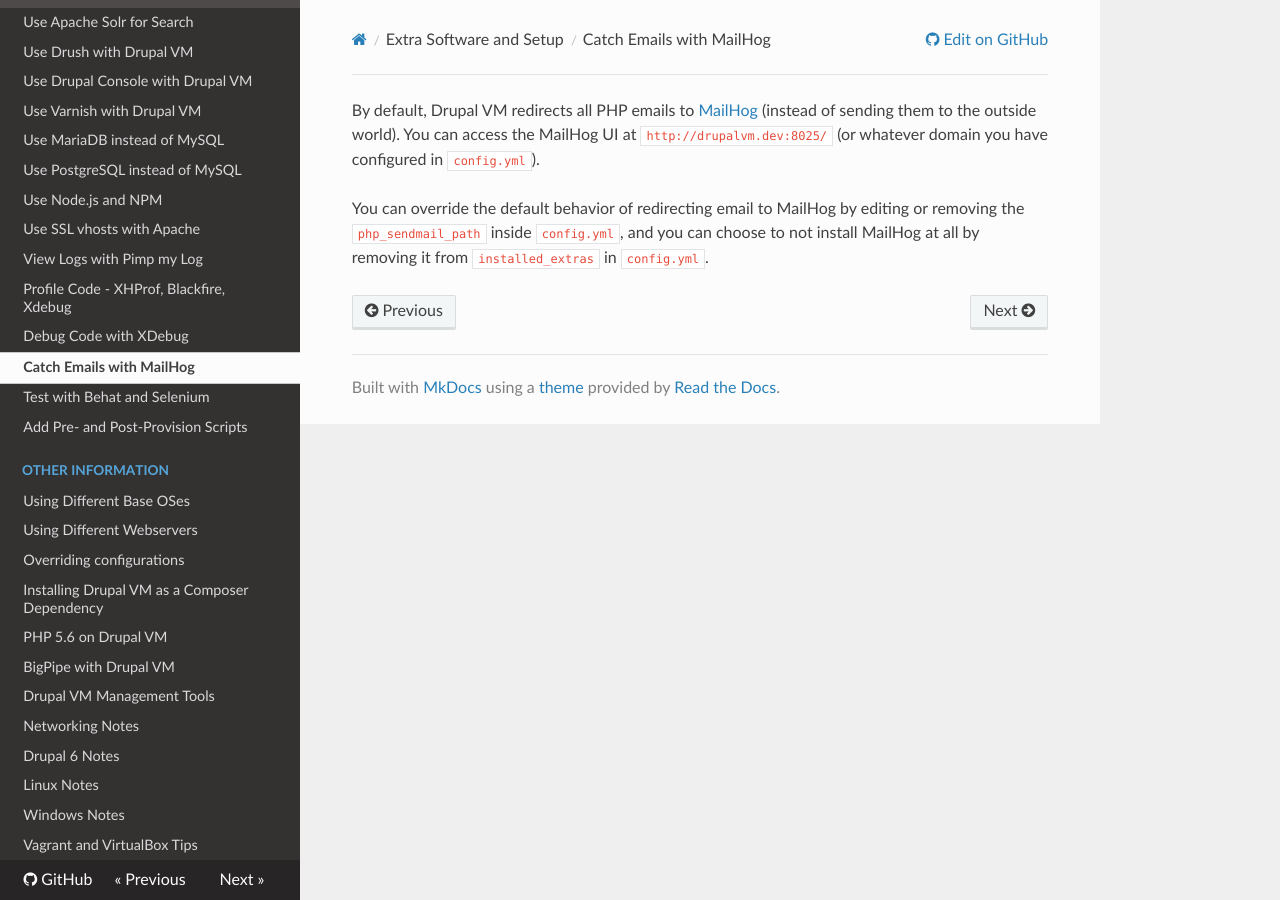
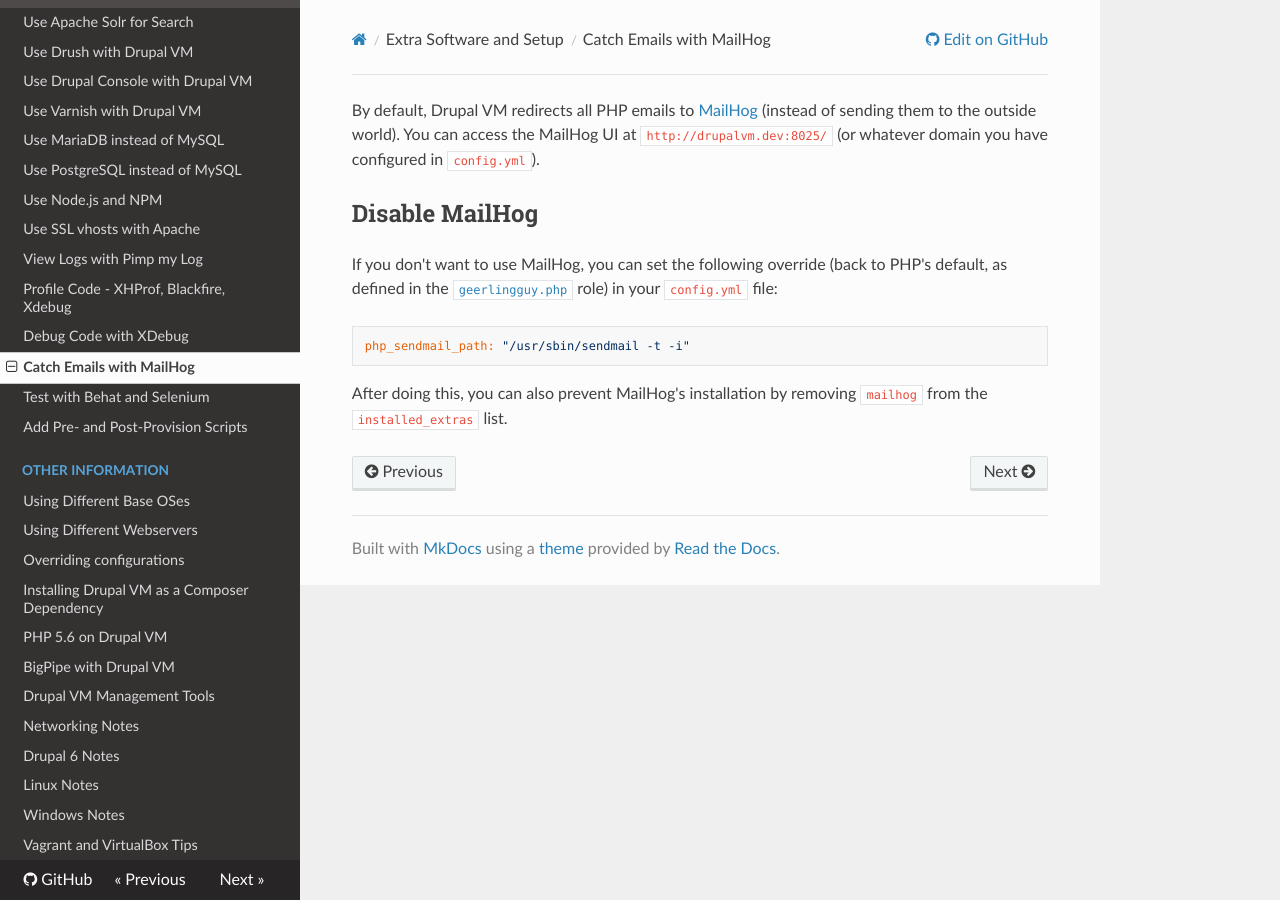
Before and after one commit to geerlingguy/drupal-vm, an MkDocs documentation site: the page built from docs/extras/mailhog.md, in a window 1280 px wide. Built offline with MkDocs 1.6.1, drawn with Linux system fonts in a browser that asks for light colours; nearby versions of some CDN libraries; old or Windows-style settings are respelled for this version of MkDocs.

Commit message:
Fixes #911: Document how to disable MailHog correctly.

````diff
--- a/docs/extras/mailhog.md
+++ b/docs/extras/mailhog.md
@@ -1,3 +1,11 @@
 By default, Drupal VM redirects all PHP emails to [MailHog](https://github.com/mailhog/MailHog) (instead of sending them to the outside world). You can access the MailHog UI at `http://drupalvm.dev:8025/` (or whatever domain you have configured in `config.yml`).
 
-You can override the default behavior of redirecting email to MailHog by editing or removing the `php_sendmail_path` inside `config.yml`, and you can choose to not install MailHog at all by removing it from `installed_extras` in `config.yml`.
+## Disable MailHog
+
+If you don't want to use MailHog, you can set the following override (back to PHP's default, as defined in the [`geerlingguy.php`](https://github.com/geerlingguy/ansible-role-php#role-variables) role) in your `config.yml` file:
+
+```
+php_sendmail_path: "/usr/sbin/sendmail -t -i"
+```
+
+After doing this, you can also prevent MailHog's installation by removing `mailhog` from the `installed_extras` list.
````
